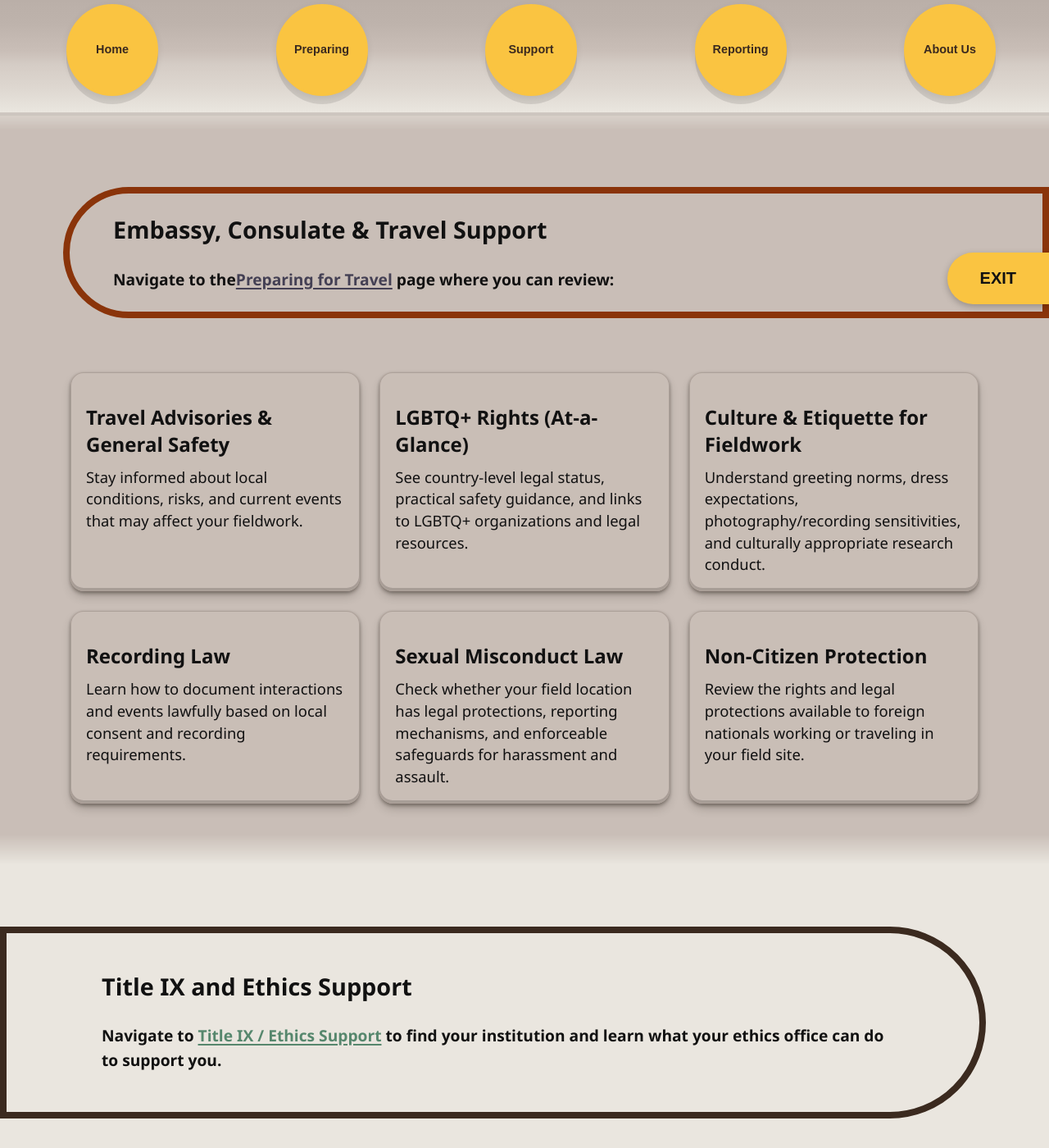
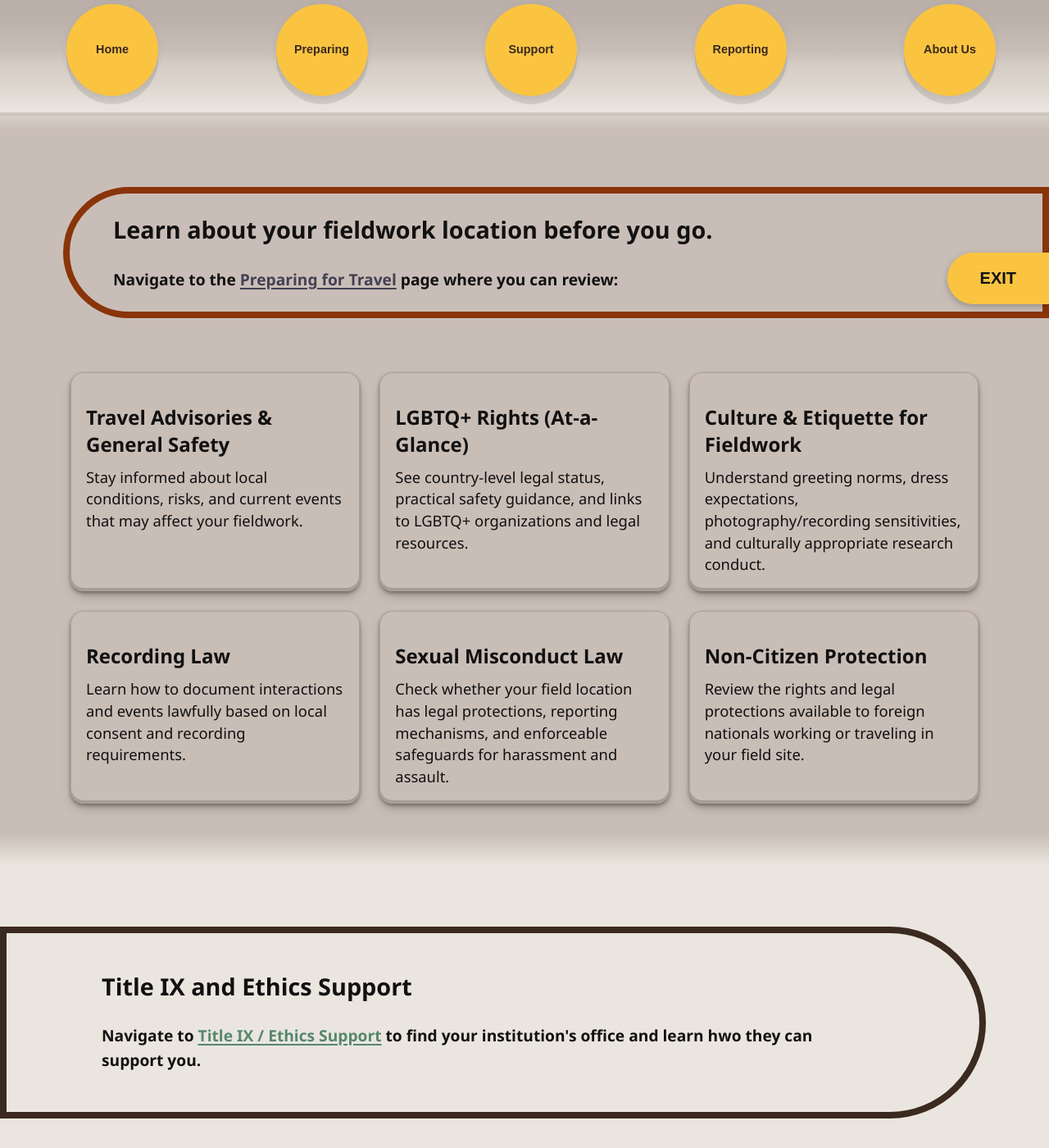
Before and after one commit to AnthroSafetyWarrior/GoldenTrowelProject, a Jekyll site: the page built from _pages/preparing.html, in a window 1280 px wide and 1400 px high, scrolled down 3777 px. Shown: the whole window at 82% size. Built offline with Jekyll 4.4.1, drawn with Linux system fonts in a browser that asks for light colours.

```diff
--- a/_pages/preparing.html
+++ b/_pages/preparing.html
@@ -231,10 +231,10 @@
 <div class="stripe stripe--wave-mid">
 <section id=prep class="section">
 <!-- 6) TRAVEL PREP — shared split -->
-<section id=embassy class="pillband pill--orange pill--clip-right pill--tight">
+<section id=prep class="pillband pill--orange pill--clip-right pill--tight">
  <div class="section">
-    <h2>Embassy, Consulate & Travel Support</h2>
-    <p class="lede">Navigate to the<a href="{{ '/travelprep.html' | relative_url }}">Preparing for Travel</a> page where you can review:</p>
+    <h2>Learn about your fieldwork location before you go.</h2>
+    <p class="lede">Navigate to the <a href="{{ '/travelprep.html' | relative_url }}">Preparing for Travel</a> page where you can review:</p>
 </div>
 </section>
 
@@ -280,13 +280,14 @@
 <section id=ethics class="pillband pill--soil pill--clip-left pill--tight">
  <div class="section">
     <h2>Title IX and Ethics Support</h2>
-    <p class="lede">Navigate to <a href="{{ '/titleIXsupport.html' | relative_url }}">Title IX / Ethics Support</a> to find your institution and learn what your ethics office can do to support you.</p>
+    <p class="lede">Navigate to <a href="{{ '/titleIXsupport.html' | relative_url }}">Title IX / Ethics Support</a> to find your institution's office and learn hwo they can support you.</p>
 </div>
 </section>
 
-
+<div class="stripe stripe--wave-mid">
+<section id=embassy class="section">
 <!-- 7) EMBASSY — shared split -->
-<section id=embassy class="pillband pill--slate pill--clip-right pill--tight">
+<section class="pillband pill--slate pill--clip-right pill--tight">
  <div class="section">
     <h2>Embassy, Consulate & Travel Support</h2>
     <p class="lede">Navigate to <a href="{{ '/embassyprep.html' | relative_url }}">Find My Embassy / Consulate</a> to:</p>
@@ -308,3 +309,4 @@
       <p>Search by country to get local addresses, phone numbers, hours, and after-hours emergency lines.</p>
 </article>
 </section>
+</div>
```
